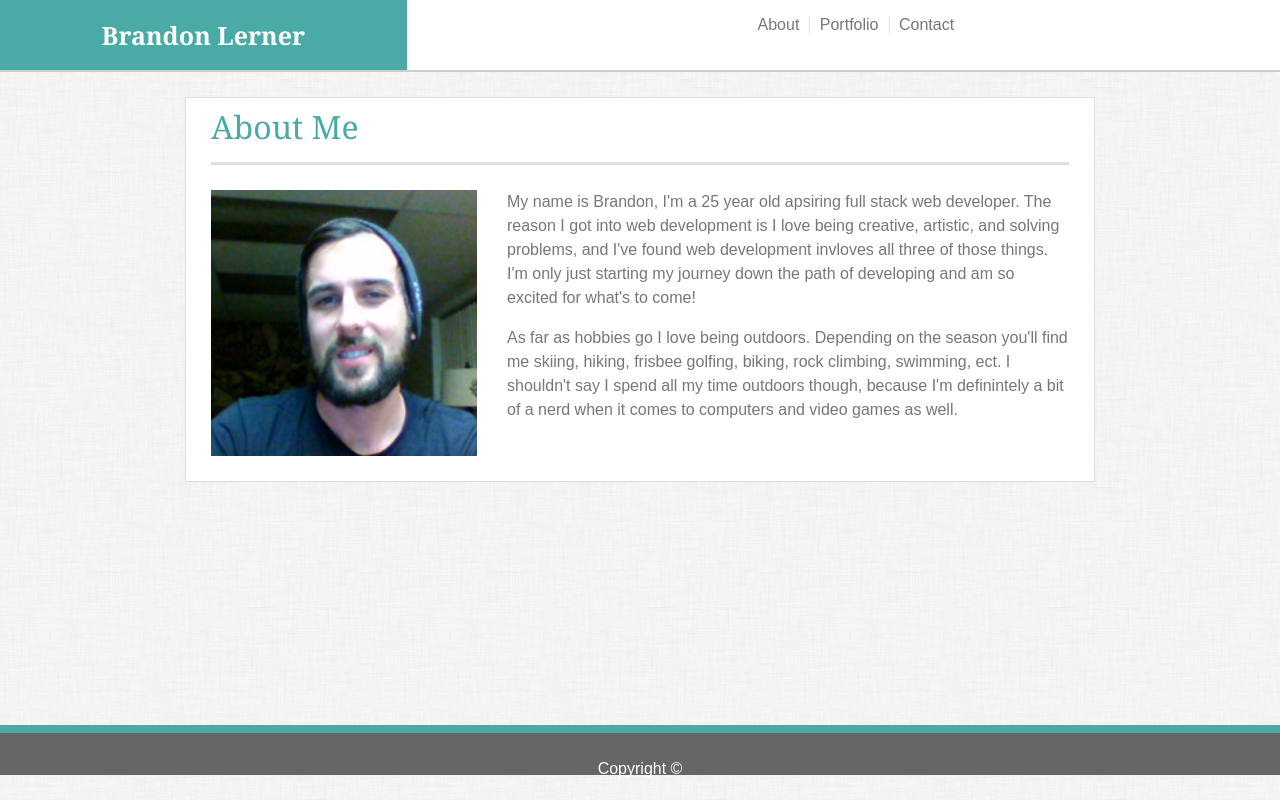
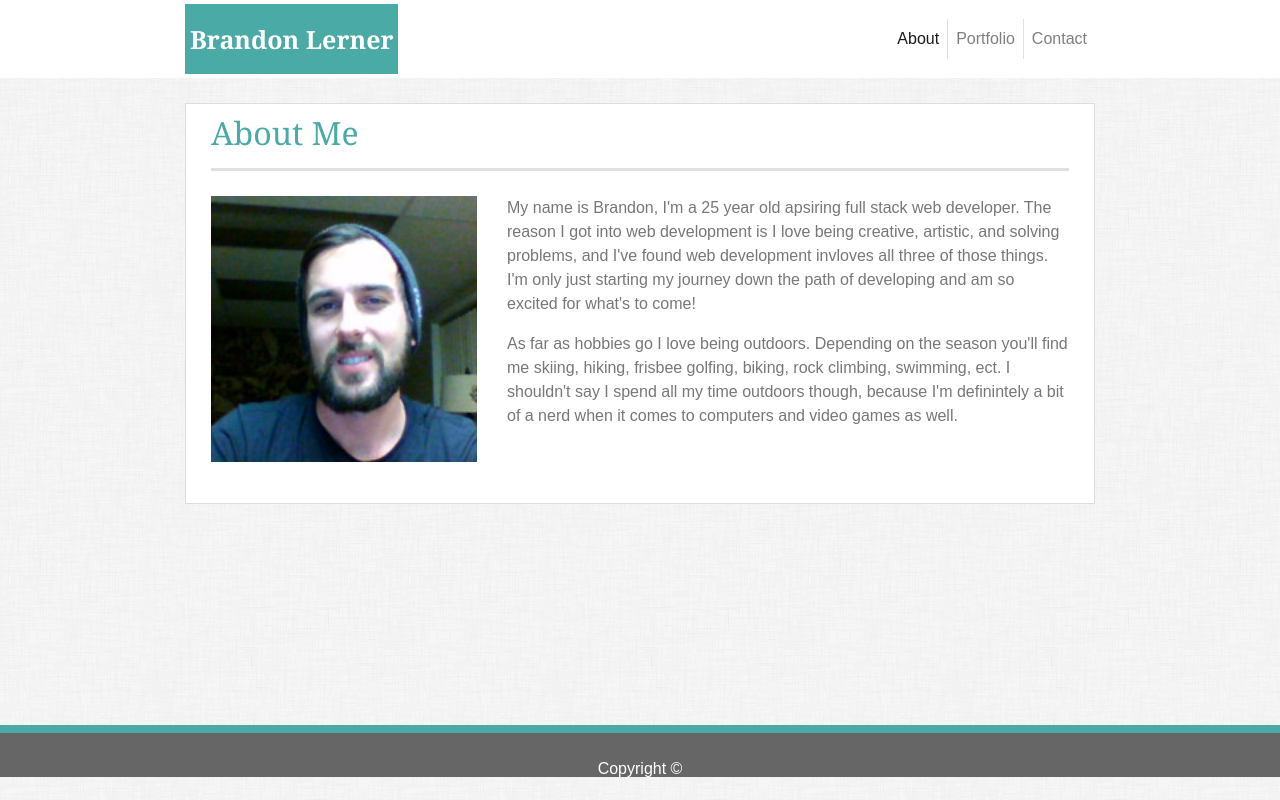
Before and after one commit to brandolern/Bootstrap-Portfolio, a plain HTML site: page index.html in a window 1280 px wide. Drawn offline with nearby package versions, Linux system fonts and the light colour scheme.

Commit message:
index page fininshed

```diff
--- a/assets/css/style.css
+++ b/assets/css/style.css
@@ -13,33 +13,29 @@ body {
     margin: 0 auto;
 }
 
-header {
-    width: 100%;
+
+
+#headerwrap {
+    max-width: 940px;
     margin: auto;
-    background-color: #fff;
-    border-bottom: 2px solid #cccccc;
-    overflow: hidden;
-}
-
-.headerContent {
-    width: 100%;
 }
 
 #logo {
     float: left;
-    width: 100%;
     font-family: Georgia, Times, "Times New Roman", serif;
     font-size: 25px;
     font-weight: 700;
     line-height: 70px;
+    padding: 0 5px;
     color: #ffffff;
     text-align: center;
     text-decoration: none;
     background: #4aaaa5;
+
 }
 
-nav {
-    padding-top: 13px;
+.navbar {
+    padding: .25rem .5rem;
 }
 
 ul {
@@ -85,7 +81,7 @@ li.last {
     width: 100%;
     color: #fff;
     border-top: 8px solid #4aaaa5;
-    height: 50px;
+    height: 52px;
 }
 
 h1,
@@ -108,8 +104,9 @@ h2 {
 }
 
 .profilePic {
-    margin: auto;
+
     width: 100%;
+    margin-bottom: 1rem;
 }
 
 .portfolioImgLeft {
@@ -159,23 +156,14 @@ input#submit {
     opacity: 1;
 }
 
-/* Media Queries
+p {}
 
-@media (min-width: 576px) {
+/* Media Queries */
 
 
+@media (max-width: 993px) {
+    #headerwrap {
+        margin: 0 auto;
+    }
 
 }
-
-@media (min-width: 768px) {
-
-}
-
-@media (min-width: 992px) {
-
-}
-
-@media (min-width: 1200px) {
-
-}
-*/
--- a/index.html
+++ b/index.html
@@ -14,29 +14,34 @@
     <body>
 
         <div class="wrapper" class="container">
+            <header>
+                <nav class="navbar navbar-expand-lg navbar-light bg-white">
+                    <div class="container" id="headerwrap">
+                        <a class="navbar-brand" href="index.html" id="logo">Brandon Lerner</a>
+                        <button class="navbar-toggler" type="button" data-toggle="collapse" data-target="#navbarSupportedContent"
+                            aria-controls="navbarSupportedContent" aria-expanded="false" aria-label="Toggle navigation">
+                            <span class="navbar-toggler-icon"></span>
+                        </button>
 
-            <header>
-
-                <div class="headerContent" class="container">
-
-                    <div class="row">
-
-                        <div class="col-sm-4">
-                            <a href="index.html" id="logo">Brandon Lerner</a>
-                        </div>
+                        <div class="collapse navbar-collapse justify-content-end" id="navbarSupportedContent">
+                            <ul class="navbar-nav">
+                                <li class="nav-item active">
+                                    <a class="nav-link" href="#">About <span class="sr-only">(current)</span></a>
+                                </li>
+                                <li class="nav-item">
+                                    <a class="nav-link" href="#">Portfolio</a>
+                                </li>
+                                <li class="nav-item last">
+                                    <a class="nav-link" href="#">Contact</a>
+                                </li>
 
 
-                        <div class="col-sm-8">
-                            <nav>
-                                <ul>
-                                    <li><a href="index.html">About</a></li>
-                                    <li><a href="portfolio.html">Portfolio</a></li>
-                                    <li class="last"><a href="contact.html">Contact</a></li>
-                                </ul>
-                            </nav>
+                            </ul>
+
                         </div>
                     </div>
-                </div>
+
+                </nav>
             </header>
 
             <section class="content" class="container">
@@ -49,21 +54,24 @@
                 </div>
 
                 <div class="row">
-                    <div class="col-sm-4">
+                    <div class="col-sm-4" class="d-inline p-2">
                         <img src="assets/images/ProfilePic.jpg" alt="Brandon Lerner" class="profilePic">
                     </div>
                     <div class="col-sm-8">
-                        <p> My name is Brandon, I'm a 25 year old apsiring full stack web developer. The reason I got
+                        <p> My name is Brandon, I'm a 25 year old apsiring full stack web developer. The reason I
+                            got
                             into web
                             development is I love being
-                            creative, artistic, and solving problems, and I've found web development invloves all three
+                            creative, artistic, and solving problems, and I've found web development invloves all
+                            three
                             of
                             those things. I'm only just starting
                             my journey down the path of developing and am so excited for what's to come! </p>
 
                         <p>As far as hobbies go I love being outdoors. Depending on the season you'll find me
                             skiing, hiking,
-                            frisbee golfing, biking, rock climbing, swimming, ect. I shouldn't say I spend all my time
+                            frisbee golfing, biking, rock climbing, swimming, ect. I shouldn't say I spend all my
+                            time
                             outdoors
                             though, because
                             I'm definintely a bit of a nerd
```
